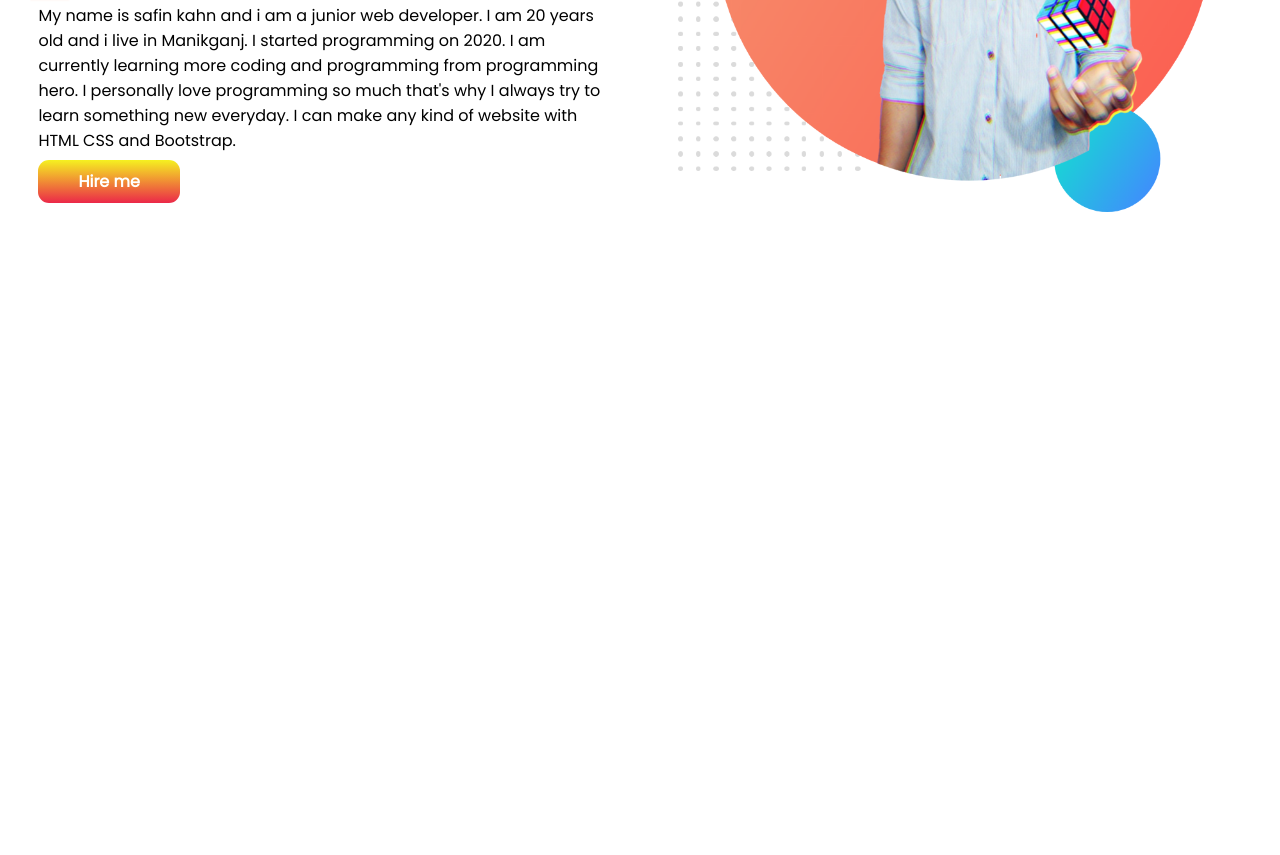
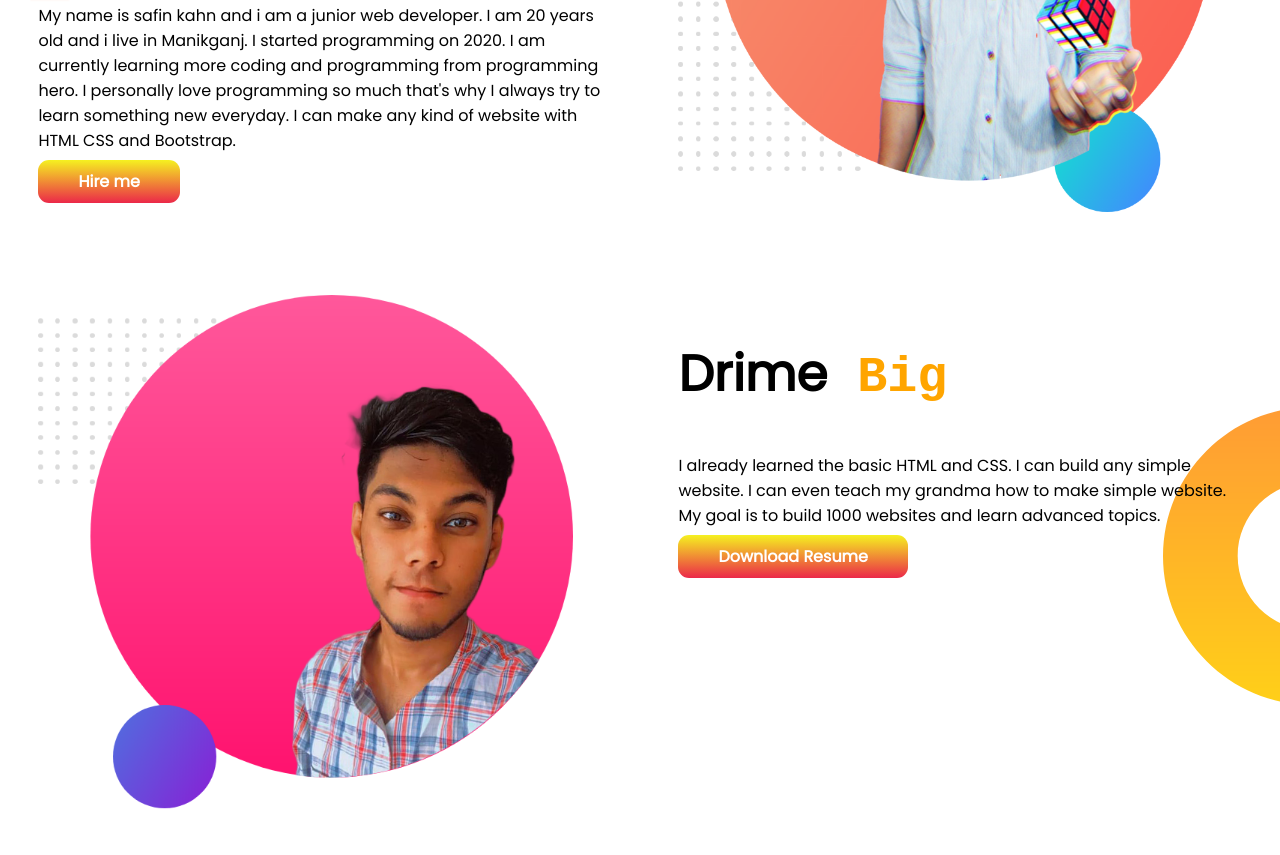
Before and after one commit to safinxr/my-portfolio, a plain HTML site: page index.html in a window 1280 px wide. Shown: the part 358-1213 px from the top of the page. Before the commit the page ends 800 px from the top, so only its background shows below. Drawn offline with Linux system fonts and the light colour scheme.

Commit message:
section-02-done

```diff
--- a/index.html
+++ b/index.html
@@ -23,5 +23,15 @@
             <img src="image/my-p2.png" alt="">
         </div>
     </section>
+    <section class="drime-big">
+        <div class="half-width">
+            <img src="image/my-p1.png" alt="">
+        </div>
+        <div class="half-width">
+            <h1>Drime<samp class="my-name"> Big</samp></h1>
+            <p>I already learned the basic HTML and CSS. I can build any simple website. I can even teach my grandma how to make simple website. My goal is to build 1000 websites and learn advanced topics.</p>
+            <a class="hire-me"  target="blank" href="">Download Resume</a>
+        </div>
+    </section>
 </body>
 </html>
--- a/style.css
+++ b/style.css
@@ -31,3 +31,8 @@ section{
     background-repeat: no-repeat;
 
 }
+.drime-big{
+    background-image: url(image/dream-bg.png);
+    background-repeat: no-repeat;
+    background-position: right;
+}
```
